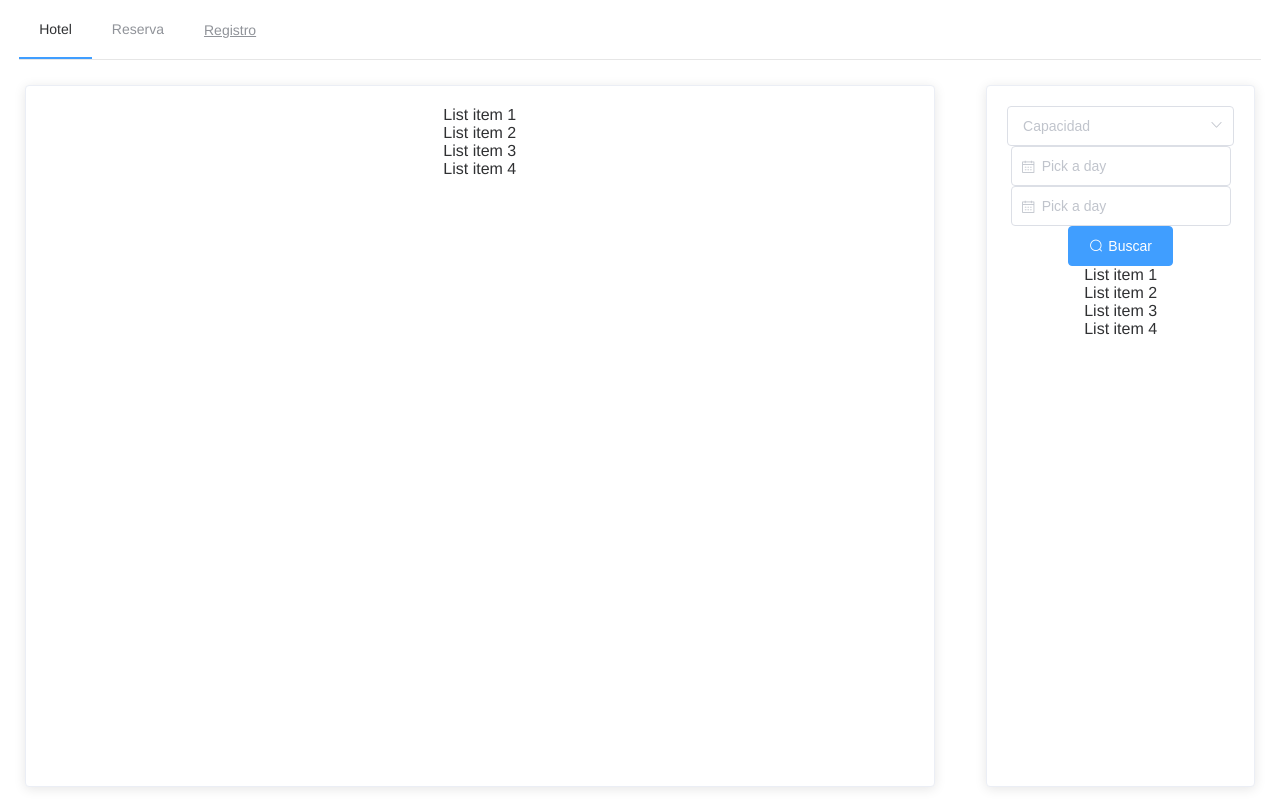
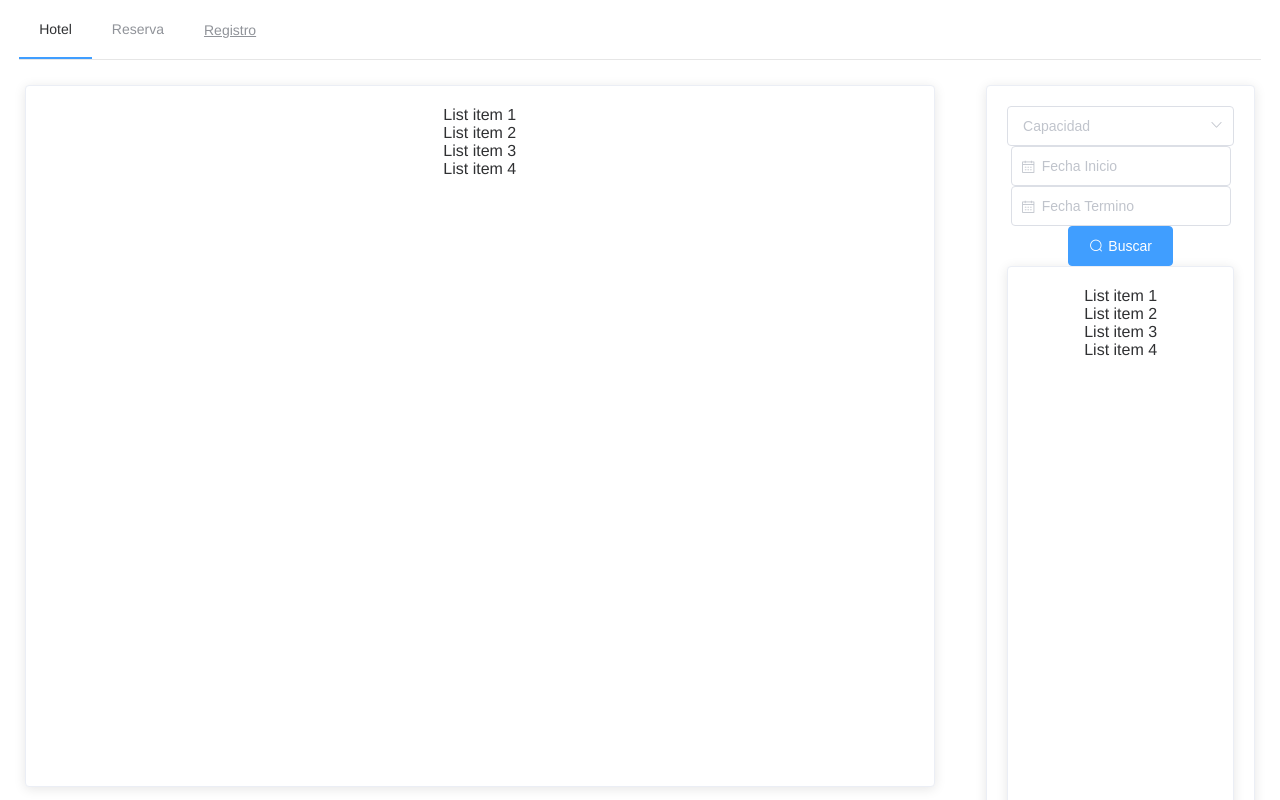
Before and after one commit to Kakoo8/TingesoFront, a Vue app: page /#/ in a window 1280 px wide. Shown: the top 800 px of the page. Built offline with nearby package versions, Linux system fonts and the light colour scheme.

Commit message:
CHG: Card Filtros

```diff
--- a/src/components/FilterRack.vue
+++ b/src/components/FilterRack.vue
@@ -11,7 +11,7 @@
         <el-date-picker
             v-model="value1"
             type="date"
-            placeholder="Pick a day">
+            placeholder="Fecha Inicio">
         </el-date-picker>
     </div>
     <div class="block">
@@ -19,13 +19,16 @@
         <el-date-picker
             v-model="value2"
             type="date"
-            placeholder="Pick a day">
+            placeholder="Fecha Termino">
         </el-date-picker>
   </div>
         <el-button type="primary" icon="el-icon-search">Buscar</el-button>
-        <div v-for="o in 4" :key="o" class="text item">
+
+        <el-card class="box-card">
+                    <div v-for="o in 4" :key="o" class="text item">
             {{'List item ' + o }}
         </div>
+        </el-card>
     </el-card>
 </template>
 
```
